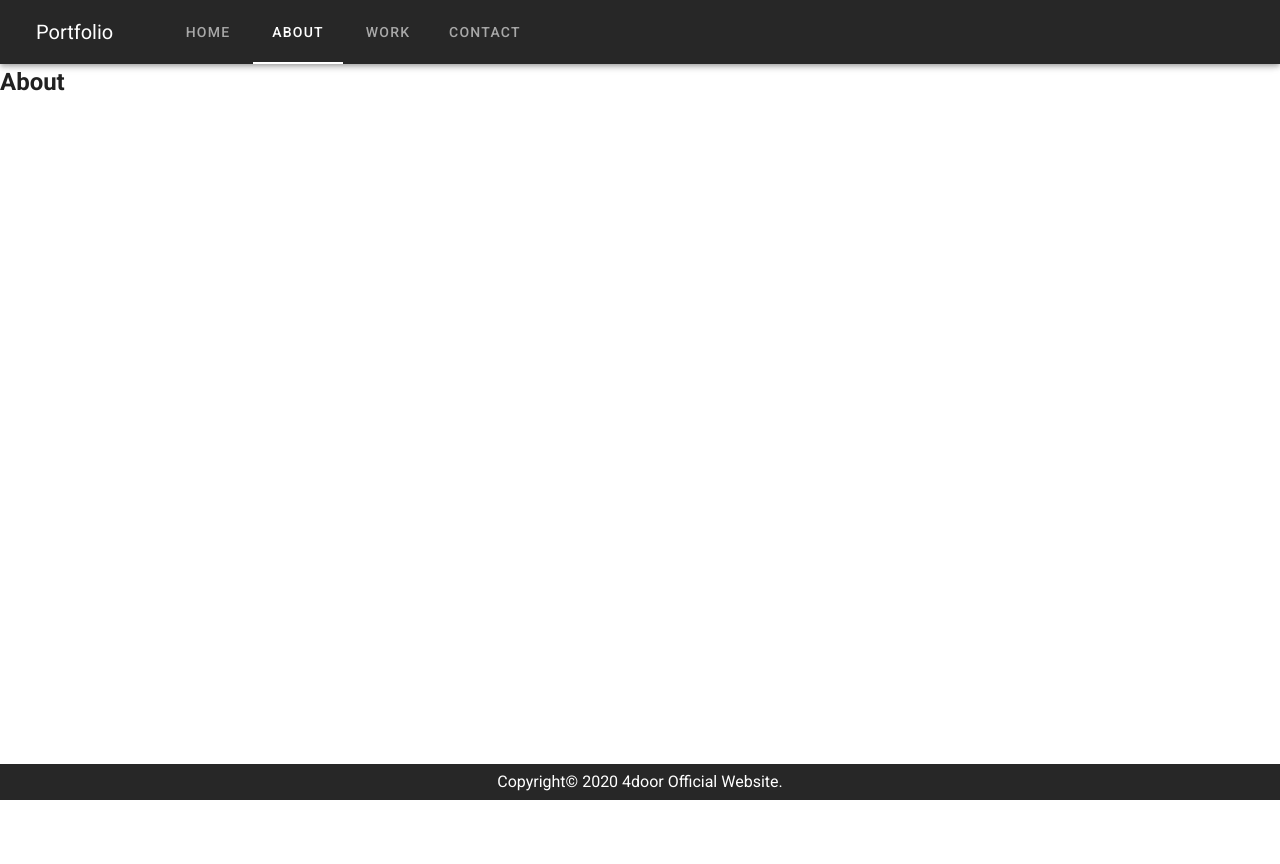
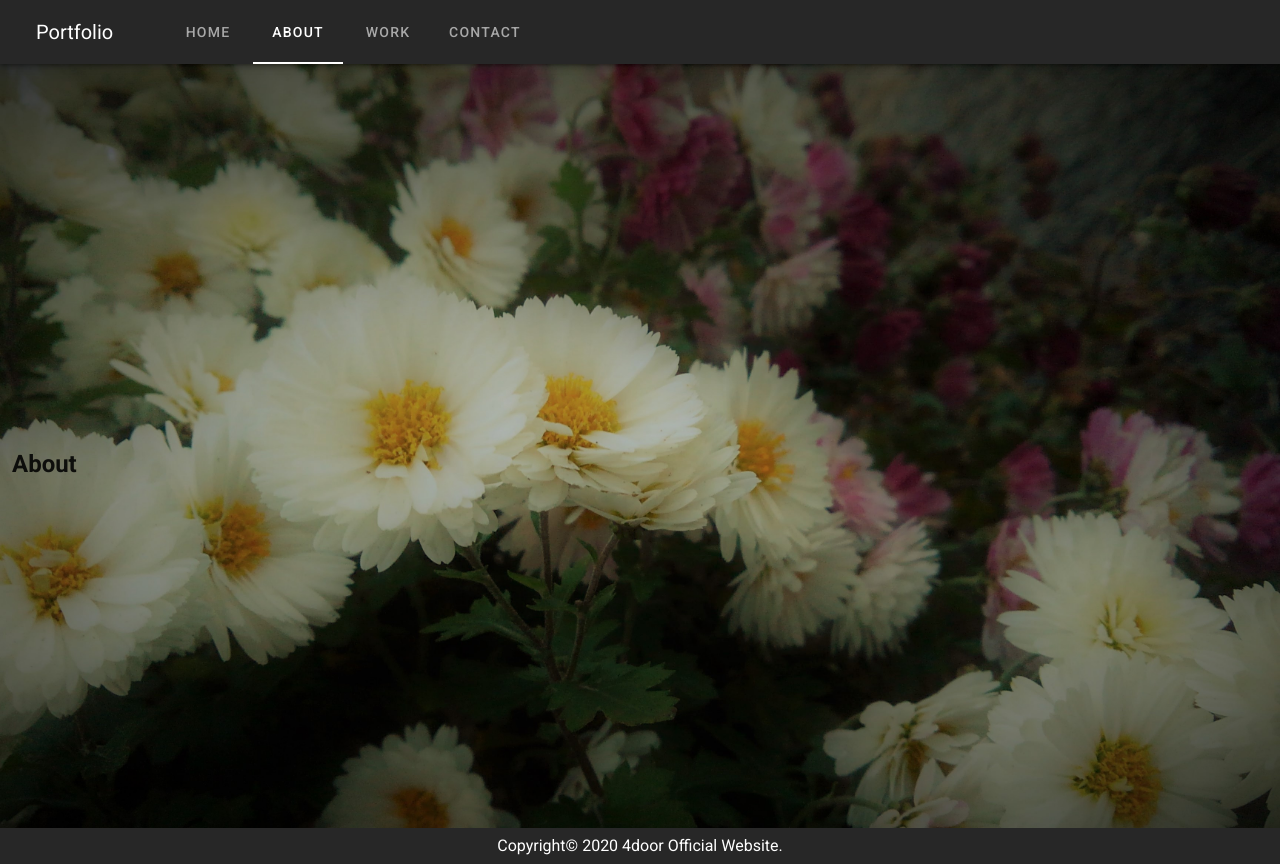
Before and after one commit to 4door/Portfolio, a Vue app: page /#/about in a window 1280 px wide. Before the commit the page ends 800 px from the top, so only its background shows below. Built offline with nearby package versions, Linux system fonts and the light colour scheme.

Commit message:
update:about&work

```diff
--- a/src/components/About.vue
+++ b/src/components/About.vue
@@ -1,5 +1,20 @@
 <template>
   <section class="about">
-    <h2>About</h2>
+    <v-container fluid fill-height class="about__content">
+        <h2>About</h2>
+    </v-container>
   </section>
 </template>
+<style lang="scss" scope>
+@import '../styles/common/common.scss';
+.about__content {
+  background: url("../assets/top.jpg");
+  background-size: cover;
+  background-position: center center;
+  width: 100%;
+  height: 50vh;
+  @include display_pc {
+    height: 100vh;
+  }
+}
+</style>
--- a/src/components/Work.vue
+++ b/src/components/Work.vue
@@ -1,5 +1,20 @@
 <template>
   <section class="work">
-    <h2>Work</h2>
+    <v-container fluid fill-height class="work__content">
+      <h2 h2>Work</h2>
+    </v-container>
   </section>
 </template>
+<style lang="scss" scope>
+@import '../styles/common/common.scss';
+.work__content {
+  background: url("../assets/top.jpg");
+  background-size: cover;
+  background-position: center center;
+  width: 100%;
+  height: 50vh;
+  @include display_pc {
+    height: 100vh;
+  }
+}
+</style>
```
